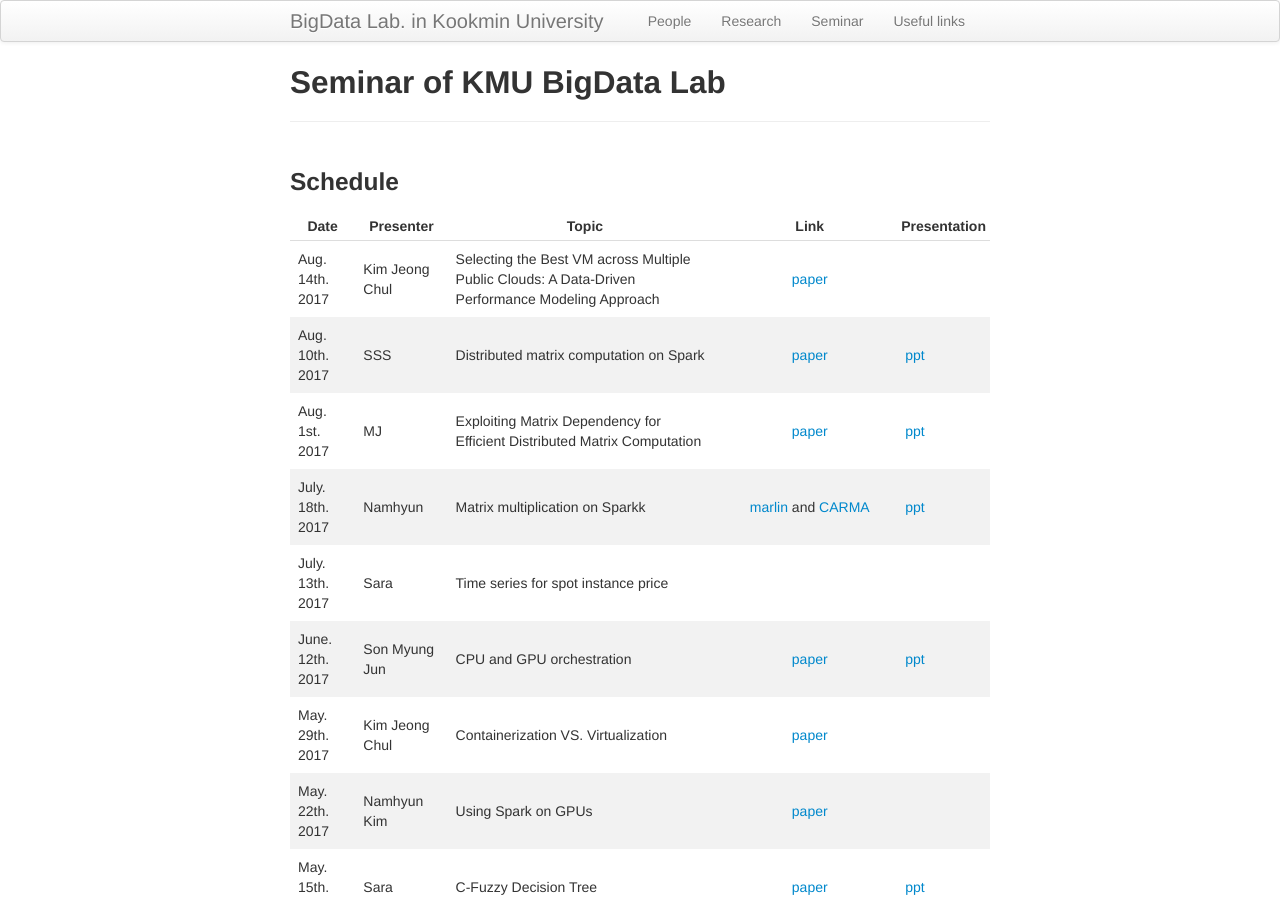
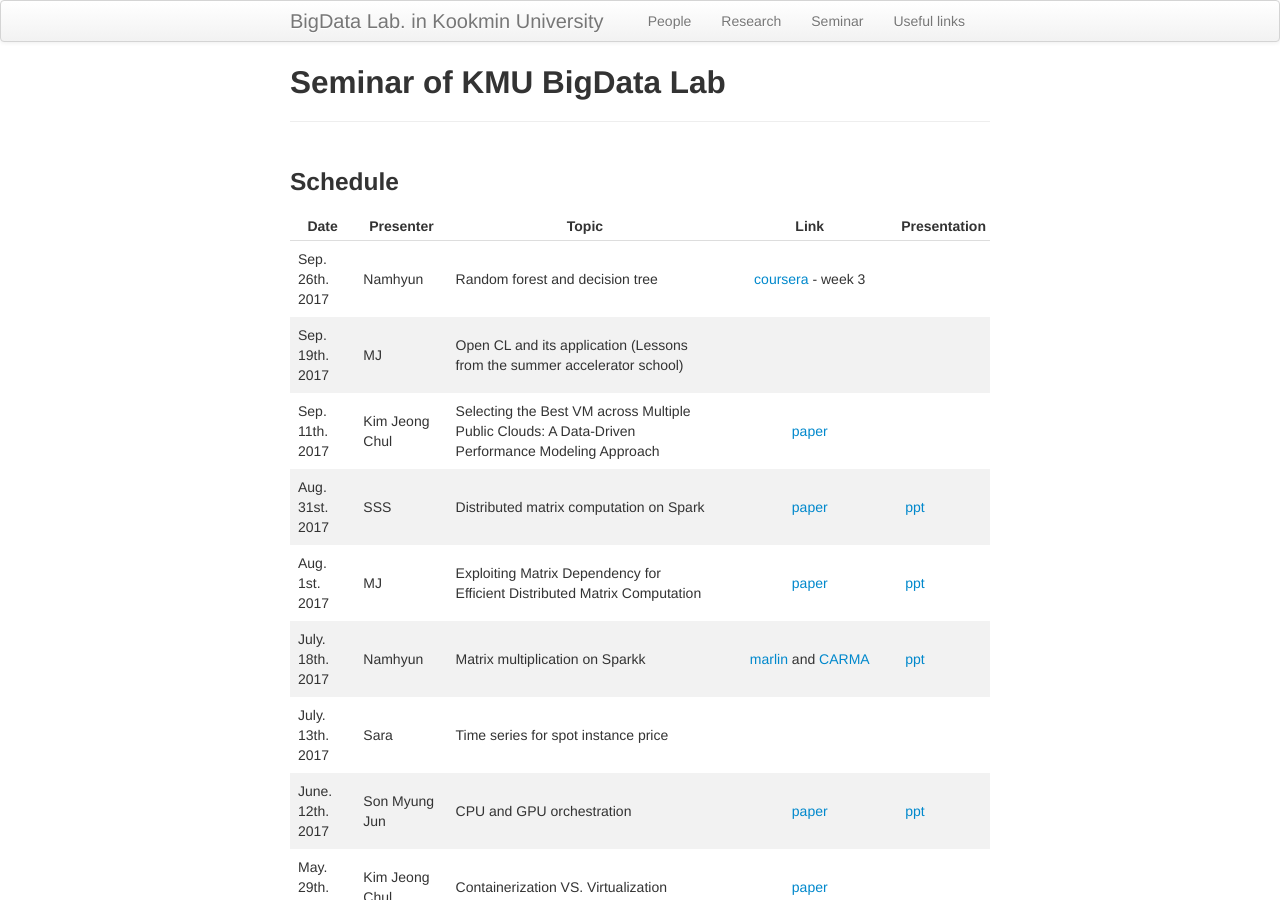
Before and after one commit to ddps-lab/kmu-bigdata.github.io, a Jekyll site: the page built from seminar/index.md, in a window 1280 px wide and 900 px high. Built offline with Jekyll 4.4.1, drawn with Linux system fonts in a browser that asks for light colours.

Commit message:
adding seminar for Sep 2017

```diff
--- a/seminar/index.md
+++ b/seminar/index.md
@@ -9,8 +9,10 @@ description: Seminar schedule of BigData Lab  in KMU
 
 | Date | Presenter | Topic | Link | Presentation |
 |------|-----------|-------|:----:|--------------|
-| Aug. 14th. 2017 | Kim Jeong Chul | Selecting the Best VM across Multiple Public Clouds: A Data-Driven Performance Modeling Approach | [paper](https://rise.cs.berkeley.edu/blog/publication/selecting-best-vm-across-multiple-public-clouds-data-driven-performance-modeling-approach/) | |
-| Aug. 10th. 2017 | SSS | Distributed matrix computation on Spark | [paper](http://ieeexplore.ieee.org/document/7930046/) | [ppt](https://docs.google.com/presentation/d/1UFTaaLUZwBiRQS13aD6iICVsJpGBxWFcUcHsAYRDXGI/edit?usp=sharing) |
+| Sep. 26th. 2017 | Namhyun | Random forest and decision tree | [coursera](https://www.coursera.org/learn/practical-machine-learning/) - week 3 | |
+| Sep. 19th. 2017 | MJ | Open CL and its application (Lessons from the summer accelerator school) | | |
+| Sep. 11th. 2017 | Kim Jeong Chul | Selecting the Best VM across Multiple Public Clouds: A Data-Driven Performance Modeling Approach | [paper](https://rise.cs.berkeley.edu/blog/publication/selecting-best-vm-across-multiple-public-clouds-data-driven-performance-modeling-approach/) | |
+| Aug. 31st. 2017 | SSS | Distributed matrix computation on Spark | [paper](http://ieeexplore.ieee.org/document/7930046/) | [ppt](https://docs.google.com/presentation/d/1UFTaaLUZwBiRQS13aD6iICVsJpGBxWFcUcHsAYRDXGI/edit?usp=sharing) |
 | Aug. 1st. 2017 | MJ | Exploiting Matrix Dependency for Efficient Distributed Matrix Computation | [paper](http://dl.acm.org/citation.cfm?id=2723712)| [ppt](https://docs.google.com/presentation/d/1CTtiXvtWdIOb9T81EeI-q7ZvDkx9koRGfWLk7_Eh87g/edit?usp=sharing) |
 | July. 18th. 2017 | Namhyun | Matrix multiplication on Sparkk | [marlin](http://ieeexplore.ieee.org/stamp/stamp.jsp?arnumber=7364023) and [CARMA](http://ieeexplore.ieee.org/stamp/stamp.jsp?arnumber=6569817) | [ppt](https://drive.google.com/file/d/0B92DMqWrbqAIc01uZDJHU2EyaFU/view?usp=sharing) |
 | July. 13th. 2017 | Sara | Time series for spot instance price | | |
```
